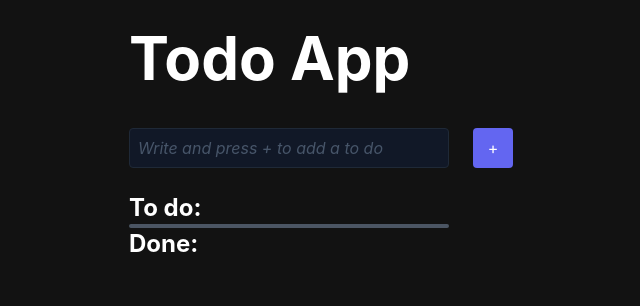
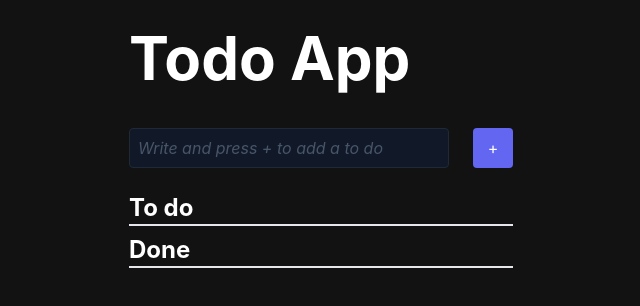
Before and after one commit to JuanDls01/todo-app, a React (Create React App) app: page / in a window 1280 px wide. Shown: the top 306 px of the page, without its empty margins (319-959 px from the left). Built offline with nearby package versions, Linux system fonts and the light colour scheme.

Commit message:
Finished all styles

```diff
--- a/public/index.html
+++ b/public/index.html
@@ -24,7 +24,7 @@
       work correctly both with client-side routing and a non-root public URL.
       Learn how to configure a non-root public URL by running `npm run build`.
     -->
-    <title>React App</title>
+    <title>Todo App</title>
   </head>
   <body>
     <noscript>You need to enable JavaScript to run this app.</noscript>
--- a/src/App.tsx
+++ b/src/App.tsx
@@ -21,10 +21,12 @@ function App() {
     <div className='h-screen w-96 flex flex-col m-4'>
       <h1 className='text-6xl font-bold text-white mb-10'>Todo App</h1>
       <TodoAdd onAdd={handleOnAddItem} />
-      <div className='text-2xl font-bold text-white w-80'>
+      <div>
         <div>
-          <h2>To do:</h2>
-          <div className='border-2 border-gray-600 bg-gray-700 rounded'>
+          <h2 className='text-2xl font-bold text-white border-b-2 mb-2'>
+            To do
+          </h2>
+          <div>
             {todoList.map(
               (todo, index) =>
                 !todo.done && (
@@ -40,7 +42,9 @@ function App() {
           </div>
         </div>
         <div>
-          <h2>Done:</h2>
+          <h2 className='text-2xl font-bold text-white border-b-2 mb-2'>
+            Done
+          </h2>
           <div>
             {todoList.map((todo, index) => {
               return (
--- a/src/components/TodoItem.tsx
+++ b/src/components/TodoItem.tsx
@@ -11,9 +11,16 @@ const TodoItem: React.FC<ItemTodoProps> = ({ text, id, done, onChange }) => {
     onChange?.(id, !done);
   };
   return (
-    <div>
-      <input type='checkbox' checked={done} onChange={handleOnClick} />
-      <p>{text}</p>
+    <div className='h-12 bg-[#363636] rounded flex items-center p-3 mb-2'>
+      <input
+        className='bg-[#363636] border border-white rounded-lg mr-4 appearence-none'
+        type='checkbox'
+        checked={done}
+        onChange={handleOnClick}
+      />
+      <p className={`text-lg text-white ${done && "italic line-through"}`}>
+        {text}
+      </p>
     </div>
   );
 };
```
Also changed, not shown: 1 other file (tests, documents, lock files or other folders).
